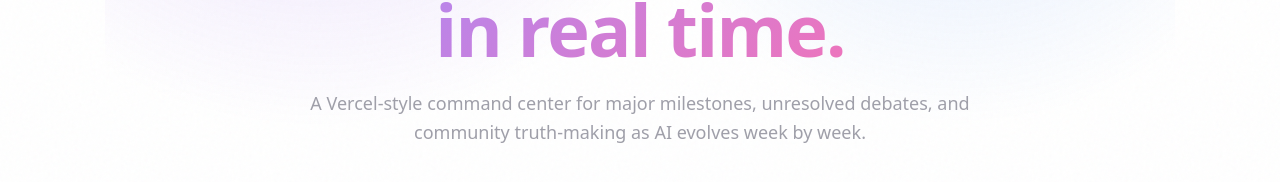
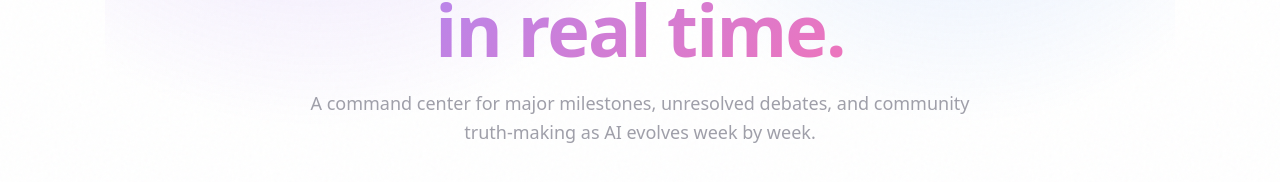
Before and after one commit to Deva-me-AI/AI-History-in-the-Making, a Next.js app: page / in a window 1280 px wide. Shown: the part 448-630 px from the top of the page. Built offline with nearby package versions, Linux system fonts and the light colour scheme; no server answers.

Commit message:
Remove 'Vercel-style' from hero description

```diff
--- a/src/app/page.tsx
+++ b/src/app/page.tsx
@@ -29,7 +29,7 @@
           </h1>
 
           <p className="mx-auto mt-6 max-w-2xl text-pretty text-base leading-relaxed text-zinc-400 sm:text-lg">
-            A Vercel-style command center for major milestones, unresolved debates,
+            A command center for major milestones, unresolved debates,
             and community truth-making as AI evolves week by week.
           </p>
 
```
